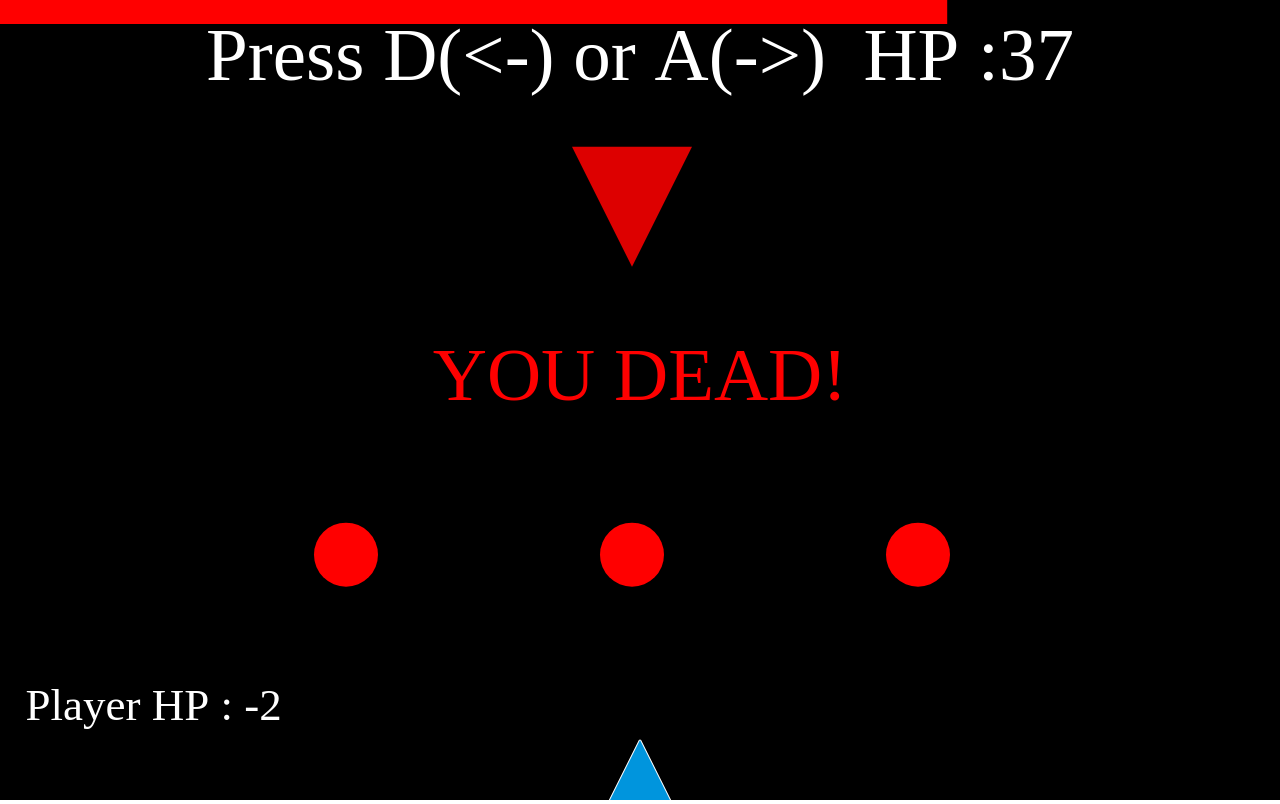
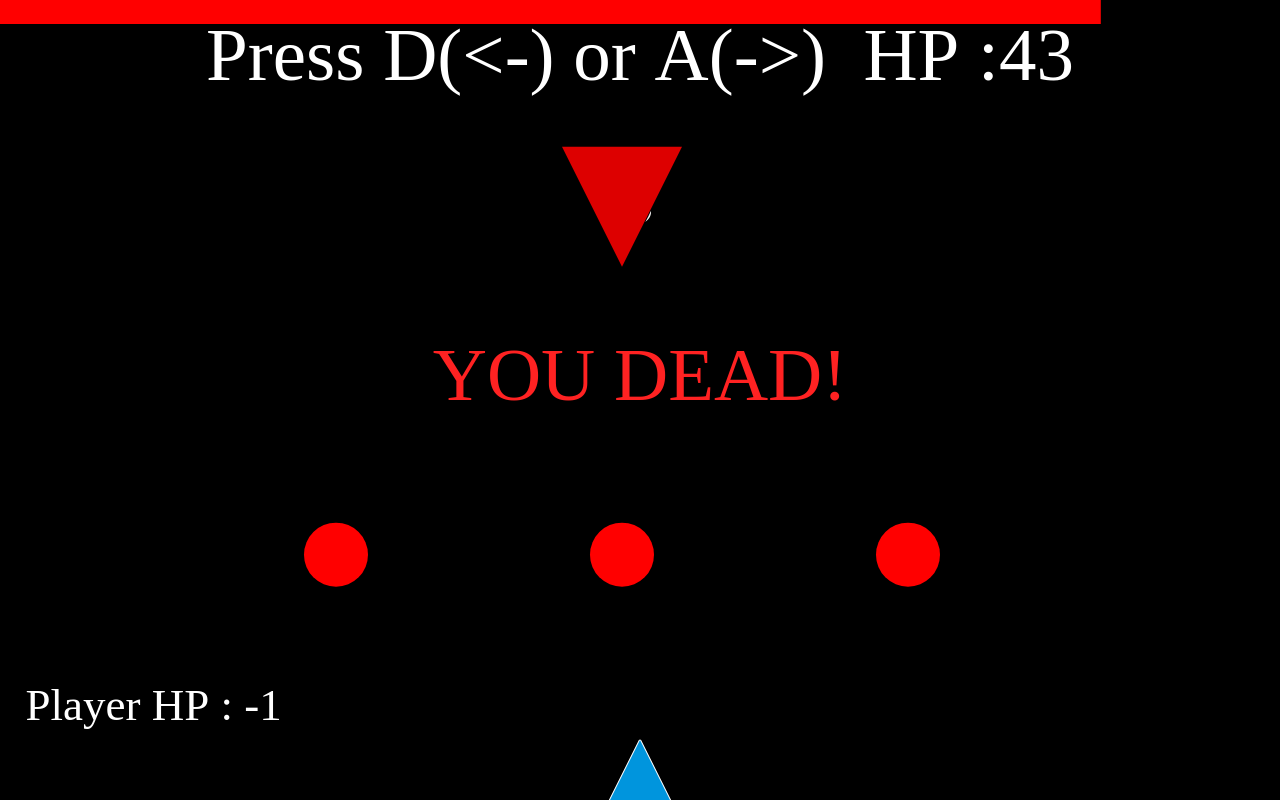
Before and after one commit to KaedeAPK/Canvas, a plain HTML site: page Shooting.html in a window 1280 px wide. Drawn offline with Linux system fonts and the light colour scheme.

Commit message:
gameEnd modified

```diff
--- a/Shooting.html
+++ b/Shooting.html
@@ -47,7 +47,7 @@
         var bSpd = 48; var eBSpd = 12;
 
         var eHP = 50; var pHP = 25;
-        var point = 0;
+        var point = 0; var gameEnd = false;
 
         function drawCircle(x, y, r, color) {
             c.beginPath();
@@ -174,20 +174,24 @@
             c.fillRect(0,endY*.97,endX/25*pHP,endY);
             c.closePath();
         }
-        function hit() {
+        function decision() {
             c.font = '75px serif';
             if (eHP < 0) {
-                c.fillStyle = '#00f';
+                c.fillStyle = '#22f';
                 c.fillText("CLEAR!",midX,midY,600);
-                eSpd = 0; pSpd = 0;
+                gameEnd = true;
             } else if (pHP < 0) {
-                c.fillStyle = '#f00';
+                c.fillStyle = '#f22';
                 c.fillText("YOU DEAD!",midX,midY,600);
+                gameEnd = true;
+            }
+            if (gameEnd) {
                 eSpd = 0; pSpd = 0;
             }
         }
 
-        function decision() {
+        function hit() {
+            if (!gameEnd) {
                 // player's bul with Enemy
                 if (eX - eW < bX + bW && bX - bW < eX+eW &&
                     bY - bW < eY && bY + bW < eY - eH)
@@ -204,6 +208,7 @@
                     pY < eBY+eBW && eBY-eBW < pY+pH)
                     pHP -= 1;
             }
+        }
 
     </script>
 </body>
```
Lines whose indentation alone changed are shown as unchanged.
